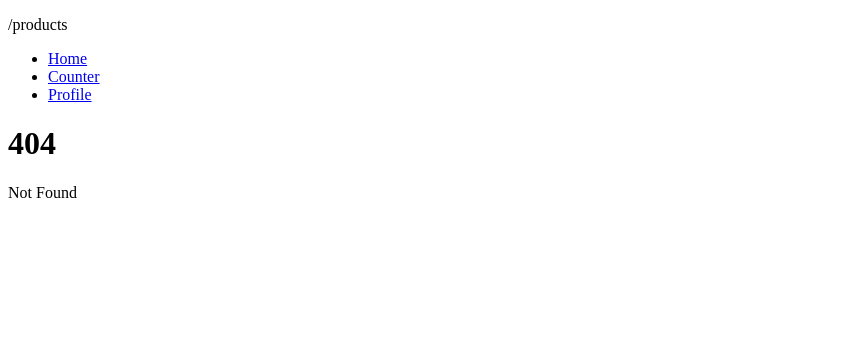
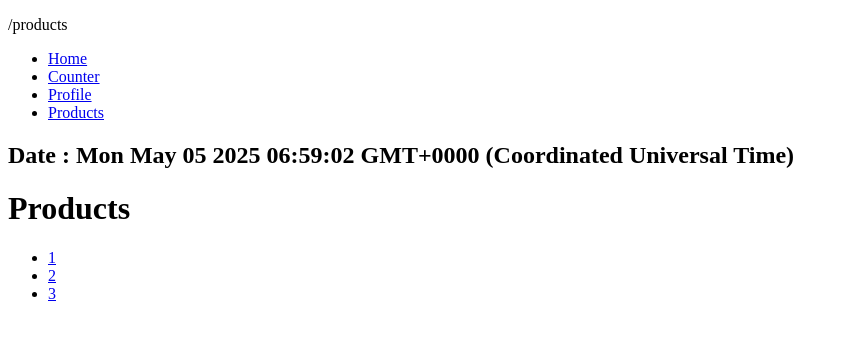
Before and after one commit to thearifism/belajar-svelte-kit, a SvelteKit app: page /products in a window 1280 px wide. Before the commit this address had no page. Shown: the top 340 px of the page, without its empty margins (0-848 px from the left). Built offline with nearby package versions, Linux system fonts and the light colour scheme.

Commit message:
Add products route with layout and navigation updates
Introduced a new `/products` route with pages to list products and display details for individual products. Updated navigation to include the "Products" link and added layout scripts to handle data fetching and rendering.

```diff
--- a/src/routes/+layout.svelte
+++ b/src/routes/+layout.svelte
@@ -10,6 +10,7 @@
   <li><a href="/">Home</a></li>
   <li><a href="/counter">Counter</a></li>
   <li><a href="/profile/user">Profile</a></li>
+  <li><a href="/products">Products</a></li>
 </ul>
 
 {@render children()}
--- /dev/null
+++ b/src/routes/products/+layout.js
@@ -0,0 +1,5 @@
+export function load() {
+  return {
+    date: new Date()
+  }
+}
--- /dev/null
+++ b/src/routes/products/+layout.svelte
@@ -0,0 +1,7 @@
+<script>
+  const { data, children } = $props();
+</script>
+
+<h2>Date : {data.date}</h2>
+
+{@render children()}
--- /dev/null
+++ b/src/routes/products/+page.js
@@ -0,0 +1,5 @@
+export function load() {
+  return {
+    products: ["1", "2", "3"],
+  }
+}
--- /dev/null
+++ b/src/routes/products/+page.svelte
@@ -0,0 +1,20 @@
+<script>
+  import { invalidateAll } from "$app/navigation";
+  import { onMount } from "svelte";
+
+  const { data } = $props();
+
+  onMount(() => {
+    invalidateAll();
+  });
+</script>
+
+<h1>Products</h1>
+
+<ul>
+  {#each data.products as product}
+    <li>
+      <a href="/products/{product}">{product}</a>
+    </li>
+  {/each}
+</ul>
```
Also changed, not shown: src/routes/products/[id]/+page.svelte (+9 -0 lines).
